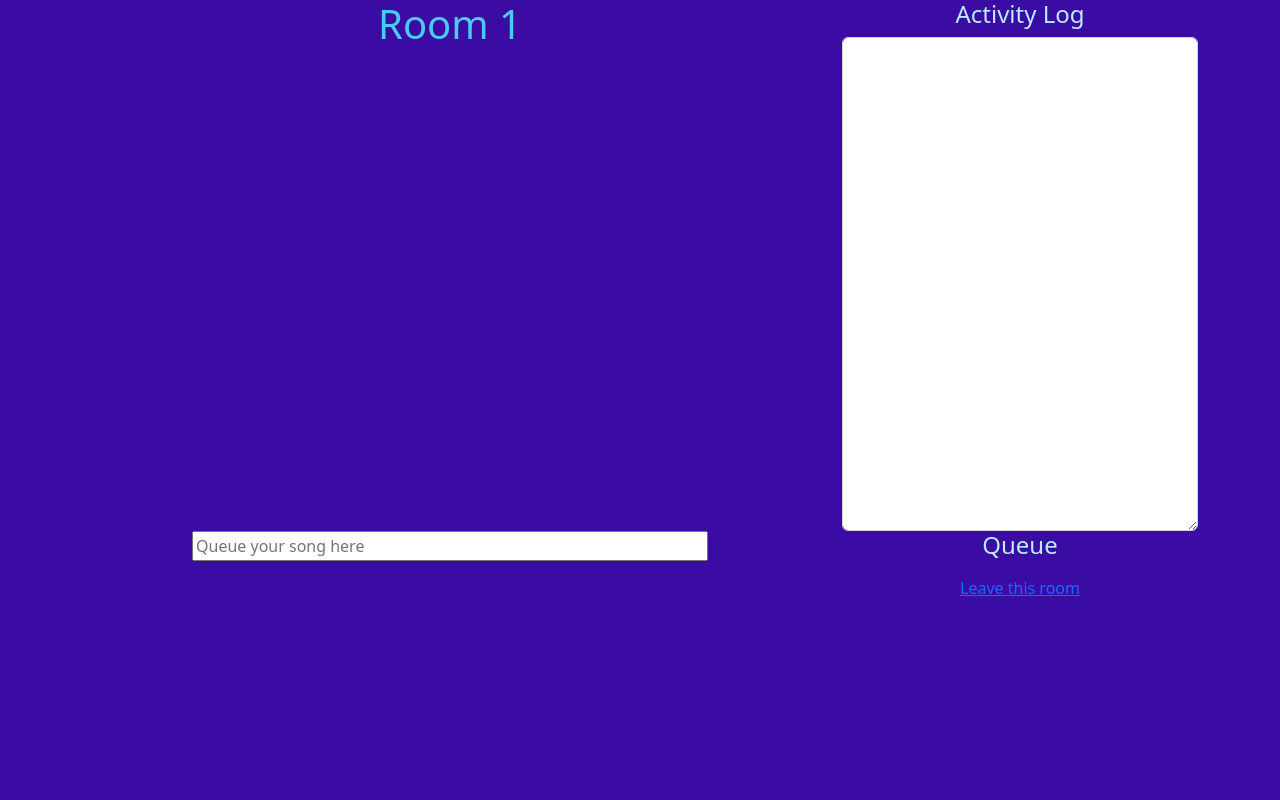
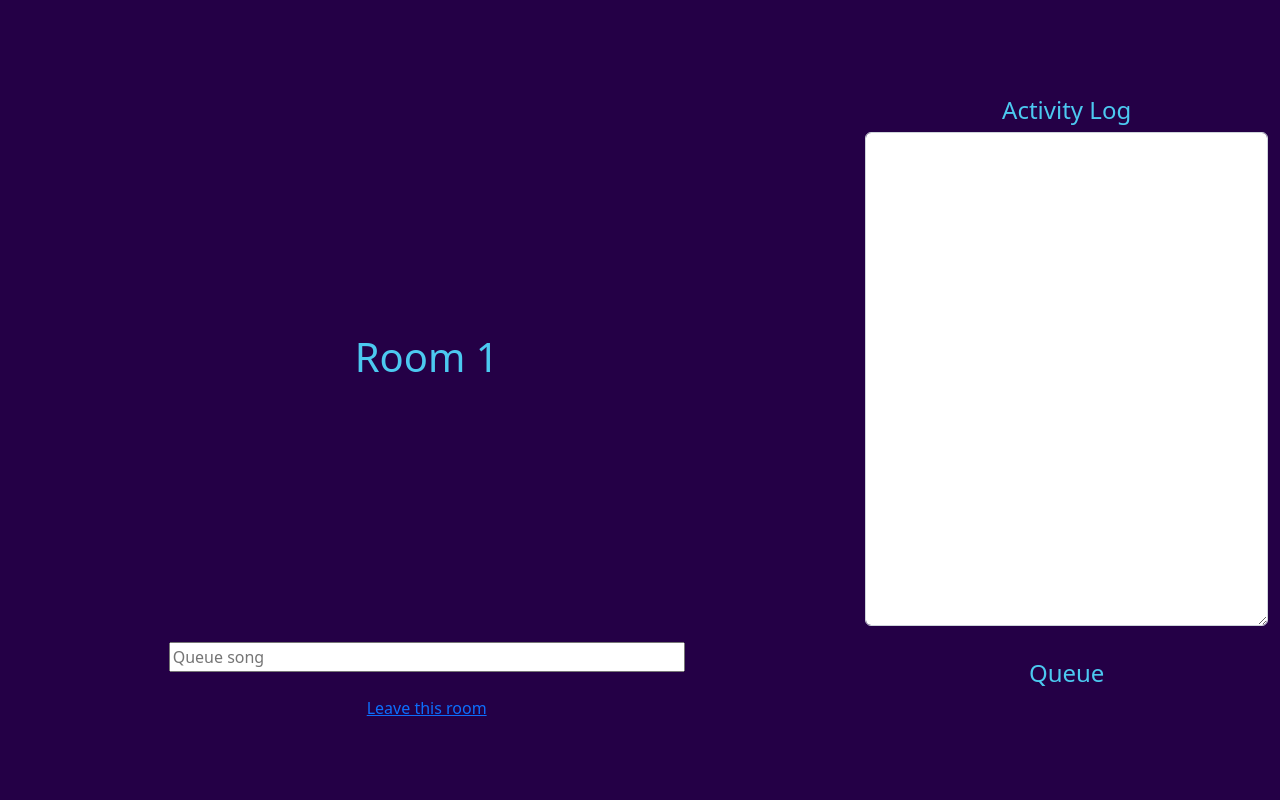
Before and after one commit to vivren/SongJam, a Flask app: page /listen in a window 1280 px wide. Run offline with Flask 2, Linux system fonts and the light colour scheme; the visitor is signed in with stand-in values (Sample User, id 1); some libraries are stand-ins or nearby versions.

Commit message:
added basic ui to room.html

```diff
--- a/static/styles/styles.css
+++ b/static/styles/styles.css
@@ -1,22 +1,26 @@
-.roomBody {
-  background-color: #3A0CA3;
+.container-fluid {
+  background-color: #240046;
   text-align: center;
+  height: 100%;
+  overflow-y: hidden;
 }
 
-.container {
-  background-color: #3A0CA3;
-  text-align: center;
+div {
+  color: #caf0f8;
+  align-content: center;
 }
 
-h1 {
+h1, h2, h3, h4 {
   color: #4CC9F0;
 }
-div {
-  color: #baebff;
+
+.player {
+  max-width: 100%;
+  max-height: 100%;
 }
 
-.card text-white bg-dark mb-3 {
-  text-align: center;
+.row {
+  padding-top: 1rem;
 }
 
 form {
@@ -28,3 +32,7 @@ form {
 textarea {
   width: 100%;
 }
+
+ul {
+  text-align: left;
+}
--- a/templates/room.html
+++ b/templates/room.html
@@ -61,12 +61,13 @@
 
                         player = new YT.Player('player', {
                             width: '100%',
-                            height: '100%',
                             videoId: data.video,
                             playerVars: {
                                 'autoplay': 1,
                                 'controls': 0,
                                 'origin': "https://www.youtube.com"},
+                                'rel': 0,
+                                'showinfo': 0,
                             events: {
                                 'onReady': onPlayerReady,
                                 'onStateChange': onPlayerStateChange
@@ -97,11 +98,10 @@
 
         </script>
     </head>
-    <body class="roomBody">
-        <div class="container">
+    <div class="container-fluid" style="width: 100%;">
         <div class="row">
             <div class="col-8">
-                    <h1 >Room {{ room }}</h1>
+                <h1>Room {{ room }}</h1>
                 <div id="player"></div>
             </div>
 <!--                <div id="current">0:00</div>-->
@@ -112,14 +112,13 @@
         </div>
         <div class="row">
             <div class="col-8">
-                    <input id="text" size=50% placeholder="Queue your song here"><br><br>
+                <input id="text" size=50% placeholder="Queue song"><br><br>
+                <a href="#" onclick="leave_room();">Leave this room</a>
             </div>
             <div class="col-4">
                 <h4>Queue</h4>
                 <ul id="videos"></ul>
-                    <a href="#" onclick="leave_room();">Leave this room</a>
             </div>
         </div>
     </div>
-    </body>
 </html>
```
Also changed, not shown: classes.py (+20 -5 lines). Lines whose indentation alone changed are shown as unchanged.
